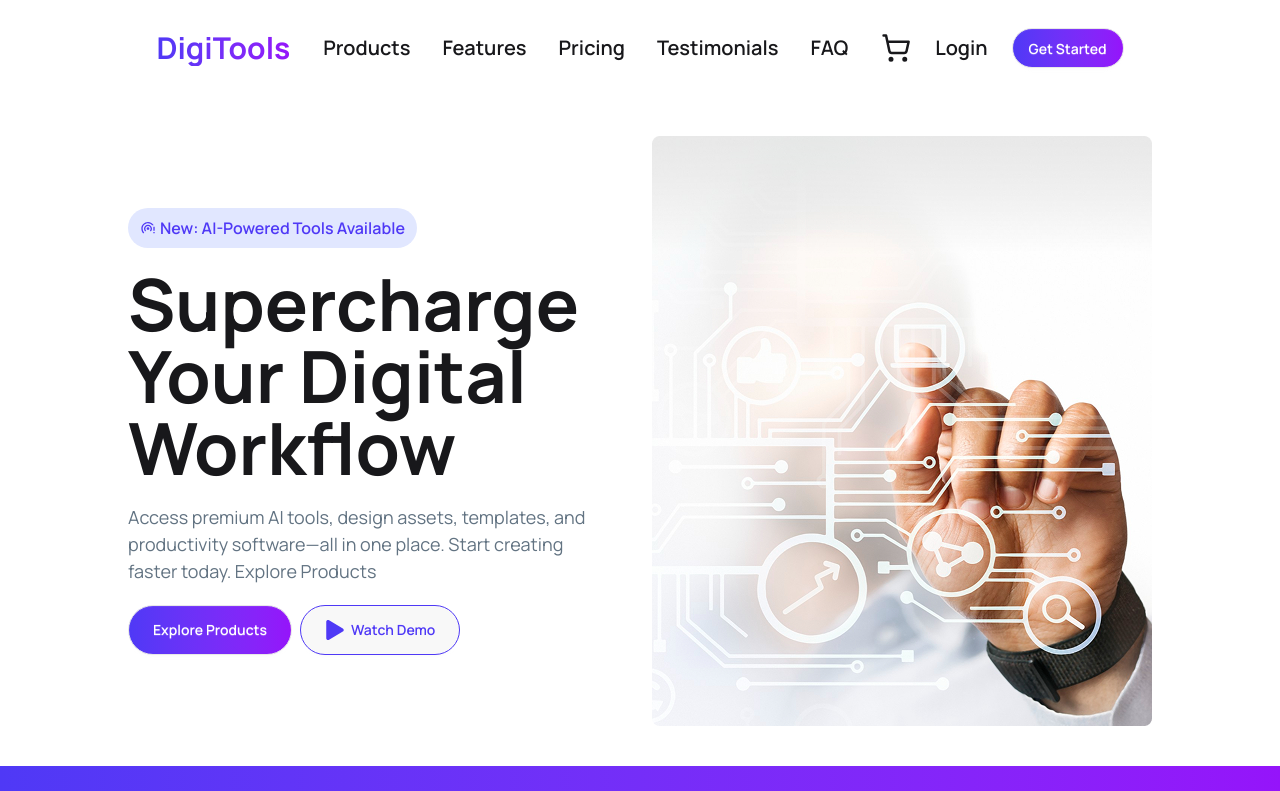
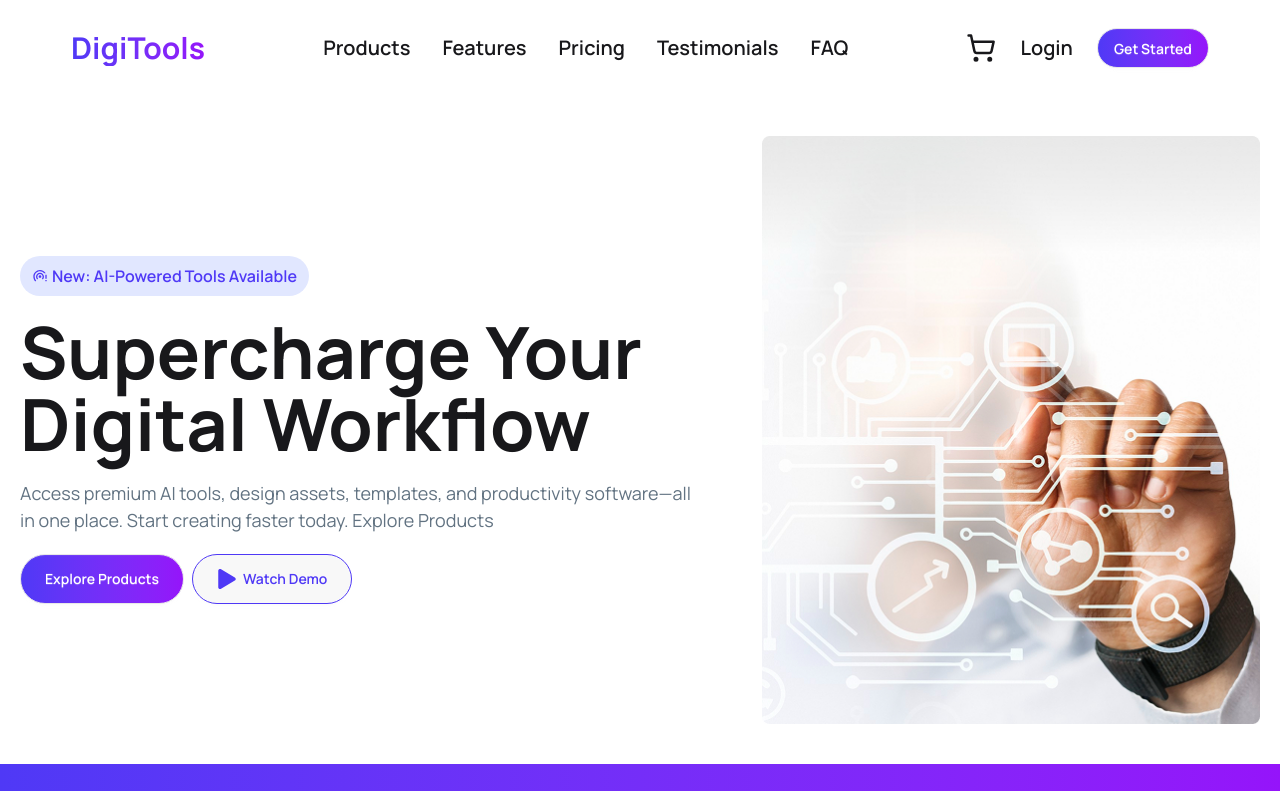
Before and after one commit to kayesmahmud30/PH-Web-13-Assignment-06, a React (Vite) app: page / in a window 1280 px wide. Shown: the top 791 px of the page. Built offline with nearby package versions, Linux system fonts and the light colour scheme.

Commit message:
added everything without the read me file

```diff
--- a/src/components/Banner/Banner.jsx
+++ b/src/components/Banner/Banner.jsx
@@ -5,7 +5,7 @@ import { FaPlay } from "react-icons/fa";
 
 const Banner = () => {
   return (
-    <section className="common-w mx-auto flex md:flex-row flex-col justify-between items-center gap-15 my-10 md:text-left text-center ">
+    <section className="md:common-w px-5 mx-auto flex md:flex-row flex-col justify-between items-center gap-15 my-10 md:text-left text-center ">
       <div className="max-w-full md:max-w-[55%] space-y-5">
         <button className="flex justify-center items-center gap-1 bg-[#E1E7FF] text-[#4F39F6] rounded-full md:px-3 px-2 md:py-2 font-semibold md:mx-0 mx-auto">
           <MdWifiTetheringErrorRounded /> New: AI-Powered Tools Available
@@ -28,7 +28,9 @@ const Banner = () => {
         </div>
       </div>
 
-      <img src={banner} alt="" />
+      <div>
+        <img src={banner} alt="" />
+      </div>
     </section>
   );
 };
--- a/src/components/NavBar/NavBar.jsx
+++ b/src/components/NavBar/NavBar.jsx
@@ -10,7 +10,7 @@ const NavBar = () => {
   };
 
   return (
-    <nav className="common-w flex md:justify-around justify-between items-center mx-auto md:py-7 p-3 relative">
+    <nav className="md:common-w flex md:justify-around justify-between items-center mx-auto md:py-7 p-3 relative">
       <div className="flex items-center justify-between">
         <div
           onClick={() => {
```
Also changed, not shown: 1 other file (tests, documents, lock files or other folders).
